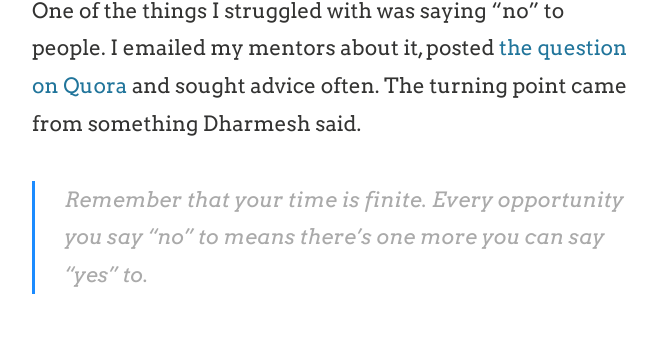
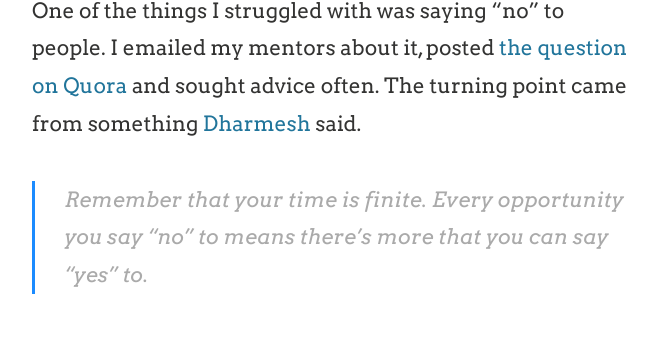
Before and after one commit to hijonathan/jonathan-kim.com, a Jekyll site: the page built from _posts/2013-09-09-how-to-say-no.md, in a window 1280 px wide and 900 px high, scrolled down 377 px. Shown: the part 187-525 px from the top of the window, without its empty margins (398-1055 px from the left). Built offline with Jekyll 4.4.1, drawn with Linux system fonts in a browser that asks for light colours.

Commit message:
Clarifying.

```diff
--- a/_posts/2013-09-09-how-to-say-no.md
+++ b/_posts/2013-09-09-how-to-say-no.md
@@ -10,9 +10,9 @@ published: true
 ---
 ![Saying no]({{ site.baseurl }}/assets/images/no.jpg)
 
-One of the things I struggled with was saying "no" to people. I emailed my mentors about it, posted [the question on Quora](http://www.quora.com/Self-Improvement/How-can-a-person-learn-to-say-no) and sought advice often. The turning point came from something Dharmesh said.
+One of the things I struggled with was saying "no" to people. I emailed my mentors about it, posted [the question on Quora](http://www.quora.com/Self-Improvement/How-can-a-person-learn-to-say-no) and sought advice often. The turning point came from something [Dharmesh](https://twitter.com/dharmesh) said.
 
-> Remember that your time is finite. Every opportunity you say "no" to means there's one more you can say "yes" to.
+> Remember that your time is finite. Every opportunity you say "no" to means there's more that you can say "yes" to.
 
 I successfully used Dharmesh's advice to [dedicate myself to HubSpot]({% post_url 2011-11-14-giving-monogamy-a-try %}) 100%. That perspective continued to work when I was approached to work on side projects, but I still felt tempted when it came to networking. Meeting someone new seemed a one-time event, and armed with that attitude, I accrued a lot of weak and useless connections. I eventually learned that __a real relationship requires constant gardening__. Through over a dozen polite refusals for "coffee," I came up with a response that's been extremely helpful in respecting that fact.
 
```
